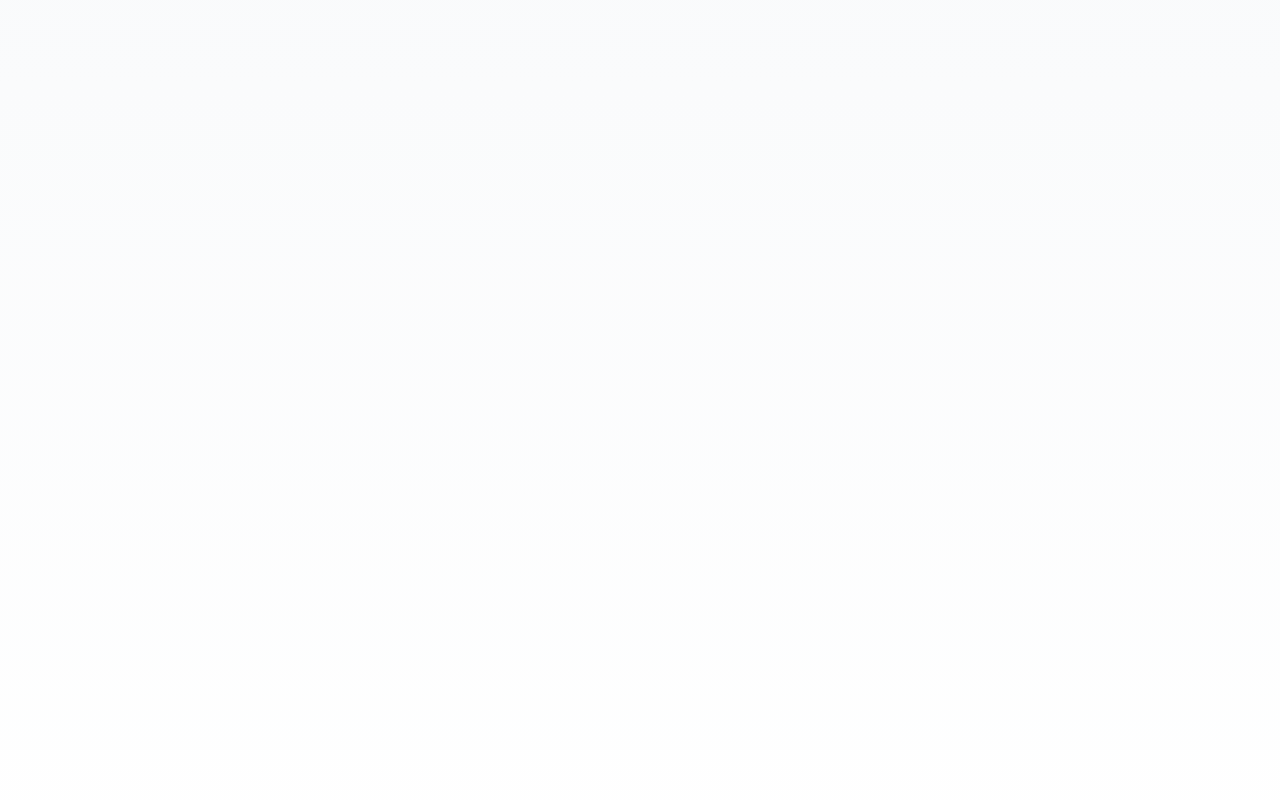
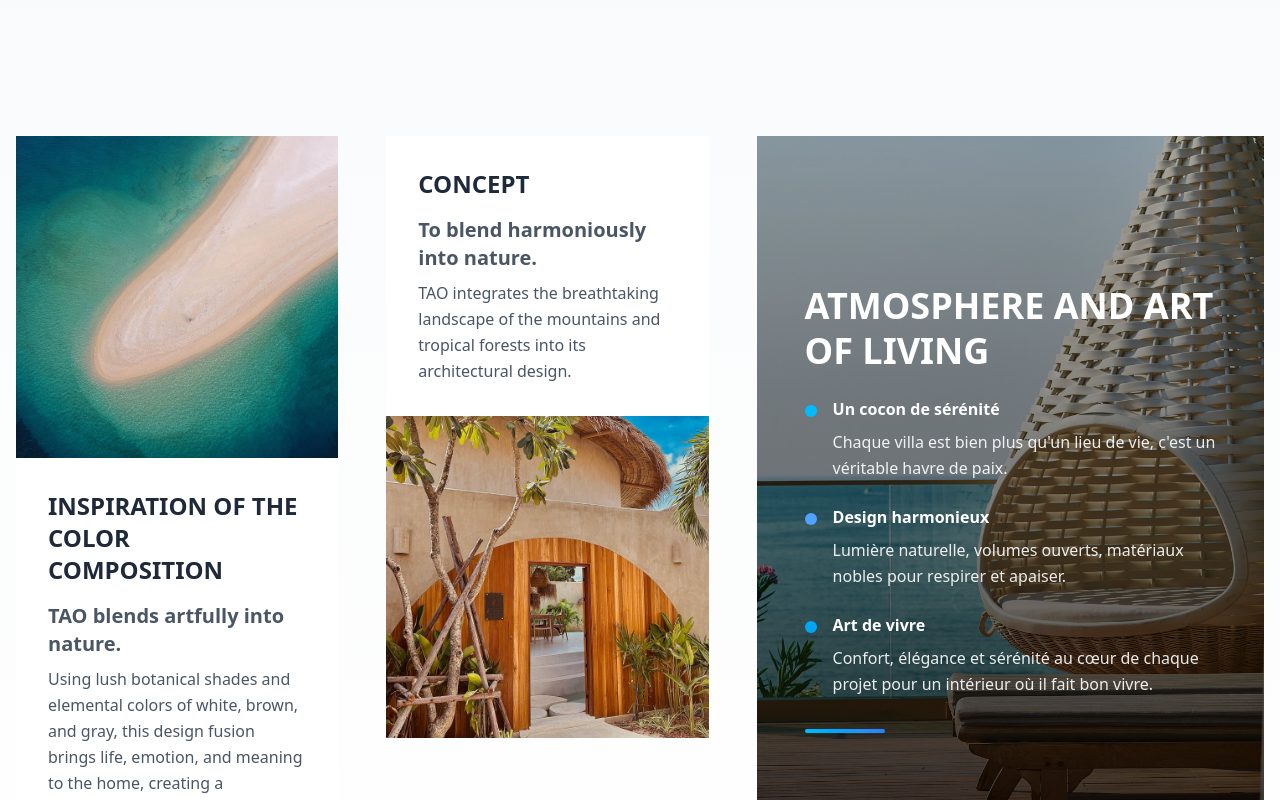
Before and after one commit to ThinoApp/Domenea, a React (Vite) app: page / in a window 1280 px wide. Shown: the part 5660-6460 px from the top of the page. Built offline with nearby package versions, Linux system fonts and the light colour scheme.

Commit message:
Modification de la séction VillaShow

```diff
--- a/src/components/sections/FeaturesGridSection.tsx
+++ b/src/components/sections/FeaturesGridSection.tsx
@@ -86,7 +86,7 @@
     <section className="py-20 lg:py-32 bg-gradient-to-b from-gray-50 to-white">
       <div className="container mx-auto px-4">
         {/* Section Title */}
-        {/* <div
+        <div
           ref={sectionRef as React.RefObject<HTMLDivElement>}
           className={`text-center mb-16 lg:mb-24 transition-all duration-1000 ${
             sectionVisible
@@ -94,10 +94,10 @@
               : "opacity-0 translate-y-10"
           }`}
         >
-          <h2 className="text-5xl lg:text-7xl font-bold text-gray-700 mb-6 tracking-wide">
+          {/* <h2 className="text-5xl lg:text-7xl font-bold text-gray-700 mb-6 tracking-wide">
             {sectionData[language].title}
-          </h2>
-        </div> */}
+          </h2> */}
+        </div>
 
         {/* Features Grid */}
         <div className="grid grid-cols-1 lg:grid-cols-7 gap-8 lg:gap-12 max-w-7xl mx-auto">
@@ -161,7 +161,7 @@
             </div>
           </div>
 
-          {/* Column 3 - Card format with key points - Larger */}
+          {/* Column 3 - Image background with overlay text - Larger */}
           <div
             className={`lg:col-span-3 transition-all duration-700 delay-600 ${
               sectionVisible
@@ -169,11 +169,21 @@
                 : "opacity-0 translate-y-10"
             }`}
           >
-            <div className="bg-white rounded-2xl transition-all duration-500 overflow-hidden h-full">
-              <div className="flex flex-col lg:flex-row h-full">
-                {/* Text Section */}
-                <div className="lg:w-2/3 p-8 lg:p-12 flex flex-col justify-center">
-                  <h3 className="text-3xl lg:text-4xl font-bold text-gray-800 mb-6 leading-tight">
+            <div className="bg-white  transition-all duration-500 overflow-hidden h-full min-h-[500px] relative">
+              {/* Background Image */}
+              <img
+                src={sectionData[language].features[2].image}
+                alt={sectionData[language].features[2].title}
+                className="absolute inset-0 w-full h-full object-cover"
+              />
+
+              {/* Gradient Overlay */}
+              <div className="absolute inset-0 bg-gradient-to-t from-black/80 via-black/50 to-black/30"></div>
+
+              {/* Content Overlay */}
+              <div className="relative z-10 h-full flex flex-col justify-center p-8 lg:p-12">
+                <div className="text-white space-y-8">
+                  <h3 className="text-3xl lg:text-4xl font-bold mb-6 leading-tight">
                     {sectionData[language].features[2].title}
                   </h3>
 
@@ -182,10 +192,10 @@
                     <div className="flex items-start space-x-4">
                       <div className="flex-shrink-0 w-3 h-3 bg-sky-400 rounded-full mt-2"></div>
                       <div>
-                        <h4 className="font-semibold text-gray-800 mb-2">
+                        <h4 className="font-semibold text-white mb-2">
                           Un cocon de sérénité
                         </h4>
-                        <p className="text-gray-600 leading-relaxed">
+                        <p className="text-white/90 leading-relaxed">
                           Chaque villa est bien plus qu'un lieu de vie, c'est un
                           véritable havre de paix.
                         </p>
@@ -195,10 +205,10 @@
                     <div className="flex items-start space-x-4">
                       <div className="flex-shrink-0 w-3 h-3 bg-blue-400 rounded-full mt-2"></div>
                       <div>
-                        <h4 className="font-semibold text-gray-800 mb-2">
+                        <h4 className="font-semibold text-white mb-2">
                           Design harmonieux
                         </h4>
-                        <p className="text-gray-600 leading-relaxed">
+                        <p className="text-white/90 leading-relaxed">
                           Lumière naturelle, volumes ouverts, matériaux nobles
                           pour respirer et apaiser.
                         </p>
@@ -208,10 +218,10 @@
                     <div className="flex items-start space-x-4">
                       <div className="flex-shrink-0 w-3 h-3 bg-sky-500 rounded-full mt-2"></div>
                       <div>
-                        <h4 className="font-semibold text-gray-800 mb-2">
+                        <h4 className="font-semibold text-white mb-2">
                           Art de vivre
                         </h4>
-                        <p className="text-gray-600 leading-relaxed">
+                        <p className="text-white/90 leading-relaxed">
                           Confort, élégance et sérénité au cœur de chaque projet
                           pour un intérieur où il fait bon vivre.
                         </p>
@@ -223,15 +233,6 @@
                   <div className="mt-8">
                     <div className="w-20 h-1 bg-gradient-to-r from-sky-400 to-blue-500 rounded-full"></div>
                   </div>
-                </div>
-
-                {/* Image Section */}
-                <div className="lg:w-1/3 aspect-square lg:aspect-auto overflow-hidden">
-                  <img
-                    src={sectionData[language].features[2].image}
-                    alt={sectionData[language].features[2].title}
-                    className="w-full h-full object-cover transition-transform duration-700 hover:scale-105"
-                  />
                 </div>
               </div>
             </div>
```
